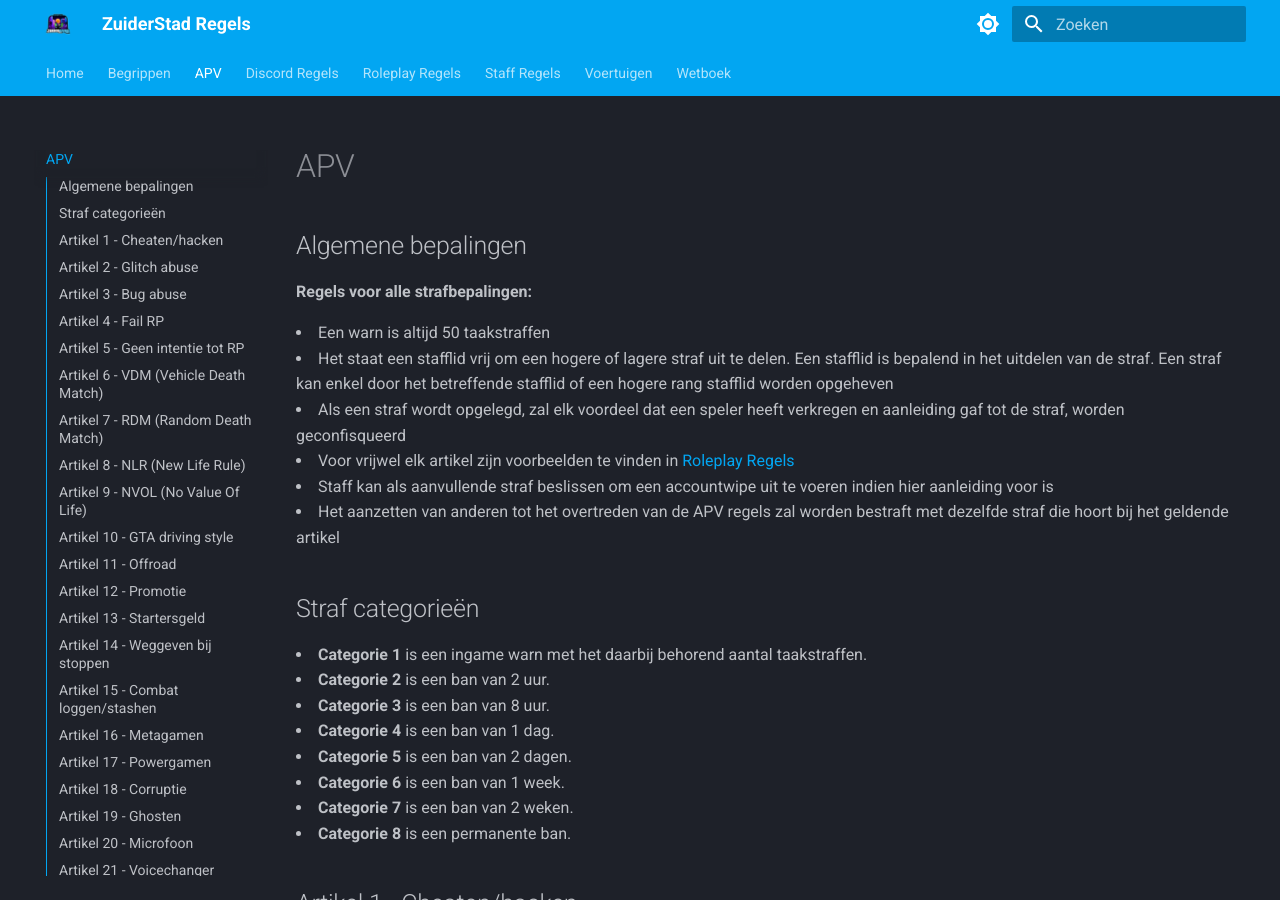
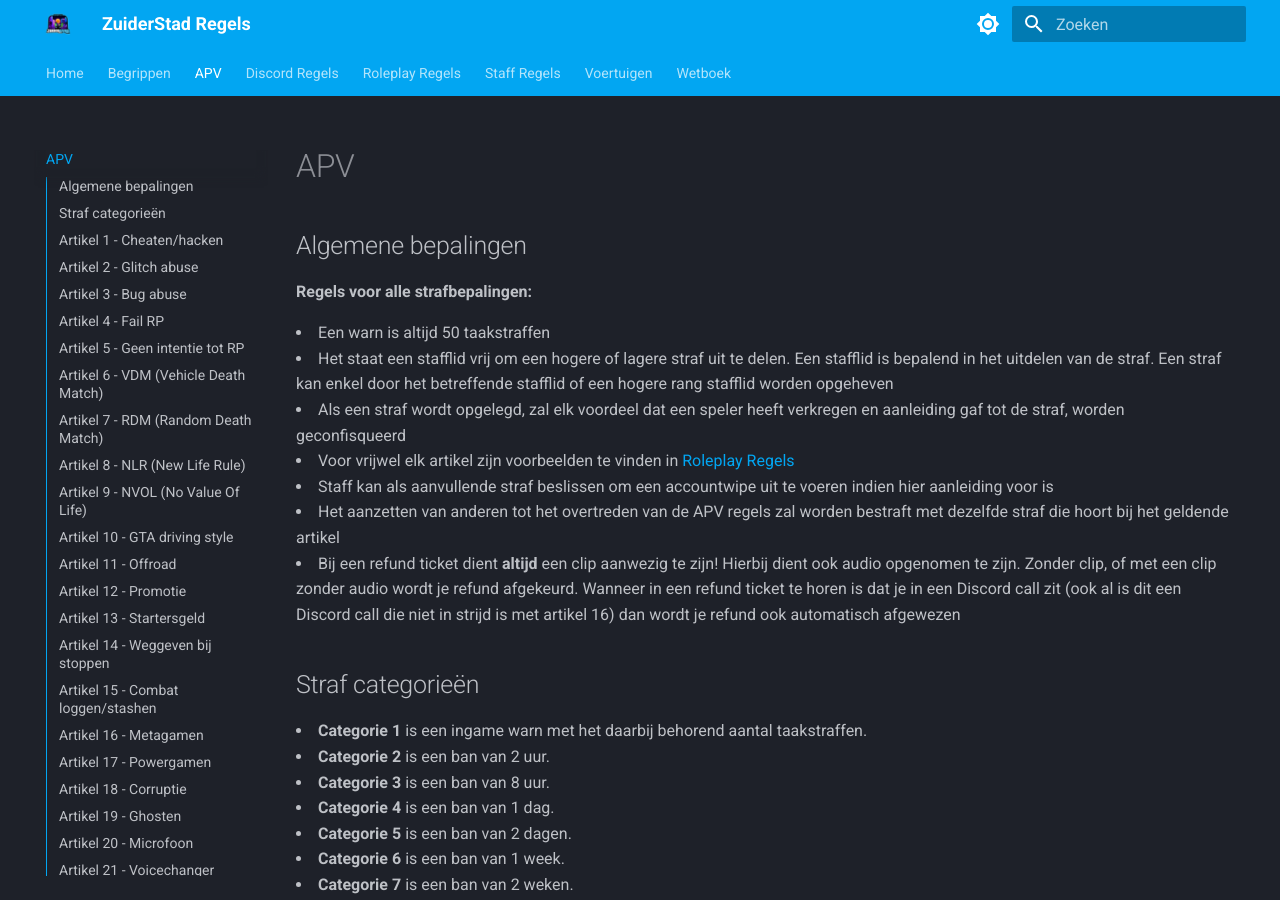
Before and after one commit to ZuiderStad-RP/regels, an MkDocs documentation site: the page built from docs/apv.md, in a window 1280 px wide and 900 px high. Built offline with MkDocs 1.6.1 and Material for MkDocs 9.7.7, drawn with Linux system fonts in a browser that asks for light colours; some of the changed text lies outside the part shown.

Commit message:
Update apv.md

```diff
--- a/docs/apv.md
+++ b/docs/apv.md
@@ -8,6 +8,7 @@
 <li>Voor vrijwel elk artikel zijn voorbeelden te vinden in <a href="https://regels.zuiderstad.nl/roleplay/">Roleplay Regels</a></li>
 <li>Staff kan als aanvullende straf beslissen om een accountwipe uit te voeren indien hier aanleiding voor is</li>
 <li>Het aanzetten van anderen tot het overtreden van de APV regels zal worden bestraft met dezelfde straf die hoort bij het geldende artikel</li>
+<li>Bij een refund ticket dient <b>altijd</b> een clip aanwezig te zijn! Hierbij dient ook audio opgenomen te zijn. Zonder clip, of met een clip zonder audio wordt je refund afgekeurd. Wanneer in een refund ticket te horen is dat je in een Discord call zit (ook al is dit een Discord call die niet in strijd is met artikel 16) dan wordt je refund ook automatisch afgewezen</li>
 
 ## Straf categorieën
 <li><b>Categorie 1</b> is een ingame warn met het daarbij behorend aantal taakstraffen.</li>
```
Also changed, not shown: other parts of docs/apv.md (+0 -1 lines).
